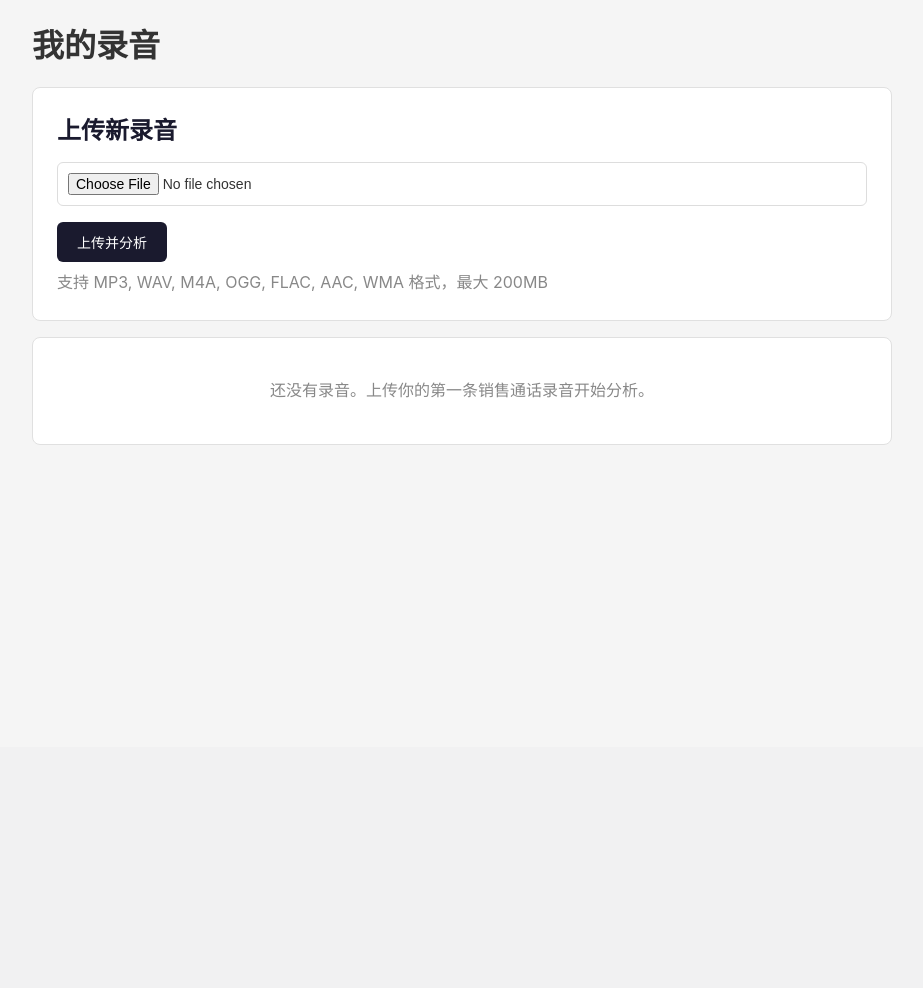
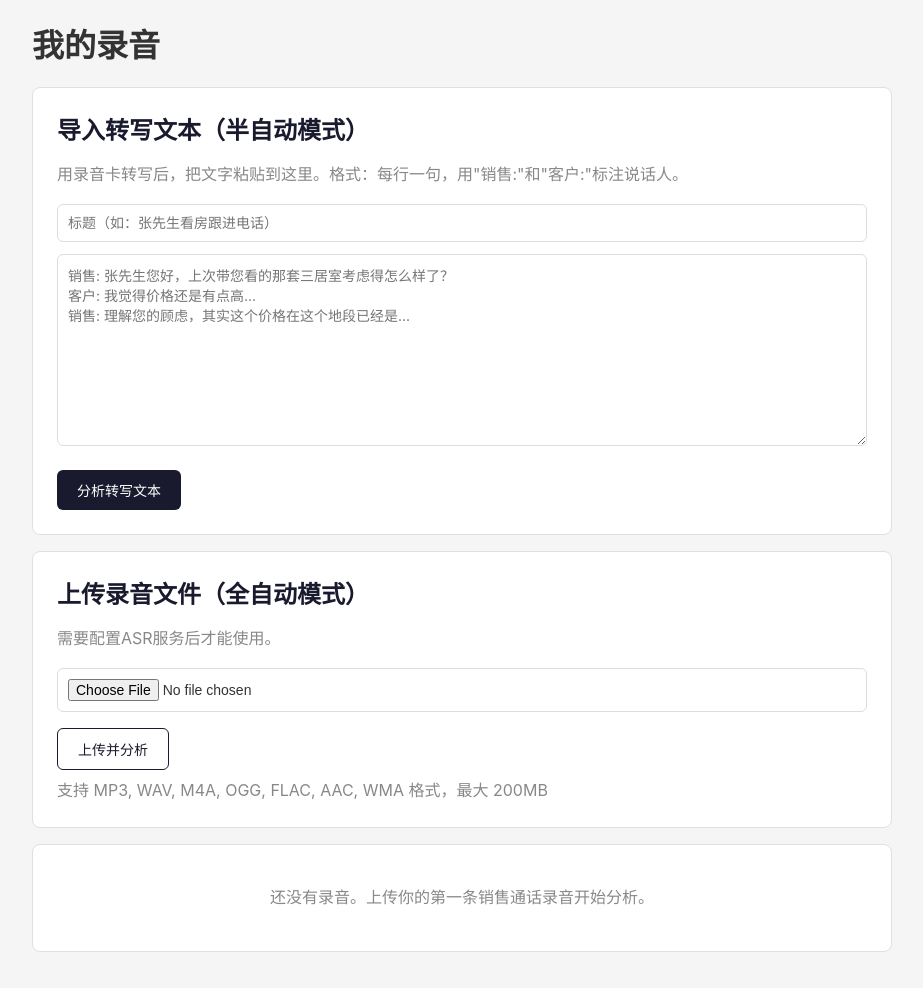
Before and after one commit to hanxiao199001/sales-champion-cloner, a FastAPI app: page /recordings in a window 1280 px wide. Shown: the part 53-1041 px from the top of the page, without its empty margins (178-1101 px from the left). Before the commit the page ends 498 px from the top, so only its background shows below. Run offline with FastAPI, Linux system fonts and the light colour scheme; the visitor is signed in with stand-in values (Sample User, id 1); data that the repository does not hold is empty.

Commit message:
Add semi-auto mode: paste transcript text, skip ASR
Users can now paste transcript text from their recording card directly.
The system skips ASR entirely and goes straight to Claude analysis.
Full-auto mode (audio upload + ASR) is still available but secondary.

Co-Authored-By: Claude Opus 4.6 (1M context) <noreply@anthropic.com>

```diff
--- a/app/main.py
+++ b/app/main.py
@@ -25,7 +25,7 @@ from app.config import (
     PLAYBOOK_MIN_RECORDINGS,
 )
 from app.models import RecordingStatus, RETRYABLE_STATUSES
-from app.tasks import process_recording, check_stale_recordings
+from app.tasks import process_recording, process_transcript, check_stale_recordings
 
 logging.basicConfig(level=logging.INFO)
 logger = logging.getLogger(__name__)
@@ -137,6 +137,83 @@ async def upload_recording(request: Request, file: UploadFile = File(...)):
     )
 
 
+@app.post("/upload-transcript")
+async def upload_transcript(
+    request: Request,
+    title: str = Form(...),
+    transcript_text: str = Form(...),
+):
+    """Semi-auto mode: paste transcript text from recording card, skip ASR entirely."""
+    require_auth(request)
+
+    if not transcript_text.strip():
+        raise HTTPException(status_code=400, detail="转写文本不能为空")
+
+    # Create recording record (no audio file needed)
+    recording = db.create_recording(
+        filename=title or "手动导入的转写稿",
+        storage_path="manual",
+    )
+
+    # Parse transcript into segments (simple line-based format)
+    segments = _parse_manual_transcript(transcript_text)
+
+    # Save transcript and go straight to analysis (skip ASR)
+    db.update_recording(recording["id"], transcript=segments, asr_confidence=100.0)
+    asyncio.create_task(process_transcript(recording["id"], segments))
+
+    return RedirectResponse(
+        url=f"/recording/{recording['id']}", status_code=302
+    )
+
+
+def _parse_manual_transcript(text: str) -> list[dict]:
+    """
+    Parse manually pasted transcript into segments.
+
+    Supports formats:
+    - "销售: xxx" / "客户: xxx" (labeled)
+    - "A: xxx" / "B: xxx" (labeled)
+    - Plain text (all attributed to boss)
+    """
+    lines = text.strip().split("\n")
+    segments = []
+    boss_labels = {"销售", "老板", "我", "a", "A", "销冠", "经纪人", "业务员"}
+    client_labels = {"客户", "顾客", "买家", "b", "B", "客"}
+
+    for i, line in enumerate(lines):
+        line = line.strip()
+        if not line:
+            continue
+
+        speaker = "boss"
+        text_content = line
+
+        # Try to detect "label: content" format
+        if ":" in line or "：" in line:
+            sep = "：" if "：" in line else ":"
+            parts = line.split(sep, 1)
+            label = parts[0].strip()
+            if label in boss_labels:
+                speaker = "boss"
+                text_content = parts[1].strip()
+            elif label in client_labels:
+                speaker = "client"
+                text_content = parts[1].strip()
+
+        if text_content:
+            segments.append(
+                {
+                    "speaker": speaker,
+                    "text": text_content,
+                    "start": float(i),
+                    "end": float(i + 1),
+                }
+            )
+
+    return segments
+
+
 @app.get("/recording/{recording_id}", response_class=HTMLResponse)
 async def view_recording(request: Request, recording_id: str):
     require_auth(request)
--- a/app/templates/recordings.html
+++ b/app/templates/recordings.html
@@ -4,11 +4,24 @@
 <h1>我的录音</h1>
 
 <div class="card">
-    <h2>上传新录音</h2>
+    <h2>导入转写文本（半自动模式）</h2>
+    <p class="text-muted mb-4">用录音卡转写后，把文字粘贴到这里。格式：每行一句，用"销售:"和"客户:"标注说话人。</p>
+    <form method="post" action="/upload-transcript">
+        <input type="text" name="title" placeholder="标题（如：张先生看房跟进电话）" style="padding: 10px; border: 1px solid #ddd; border-radius: 6px; width: 100%; font-size: 14px; margin-bottom: 12px;">
+        <textarea name="transcript_text" rows="10" placeholder="销售: 张先生您好，上次带您看的那套三居室考虑得怎么样了？&#10;客户: 我觉得价格还是有点高...&#10;销售: 理解您的顾虑，其实这个价格在这个地段已经是..." style="padding: 10px; border: 1px solid #ddd; border-radius: 6px; width: 100%; font-size: 14px; font-family: inherit; resize: vertical;" required></textarea>
+        <div class="mt-4">
+            <button type="submit" class="btn">分析转写文本</button>
+        </div>
+    </form>
+</div>
+
+<div class="card">
+    <h2>上传录音文件（全自动模式）</h2>
+    <p class="text-muted mb-4">需要配置ASR服务后才能使用。</p>
     <form method="post" action="/upload" enctype="multipart/form-data">
         <input type="file" name="file" accept="audio/*" required>
         <div class="mt-4">
-            <button type="submit" class="btn">上传并分析</button>
+            <button type="submit" class="btn btn-outline">上传并分析</button>
         </div>
         <p class="text-muted mt-2">支持 MP3, WAV, M4A, OGG, FLAC, AAC, WMA 格式，最大 200MB</p>
     </form>
```
Also changed, not shown: app/tasks.py (+39 -0 lines).
